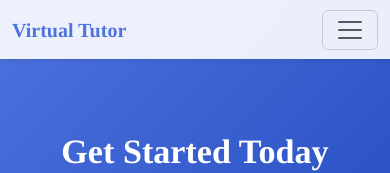
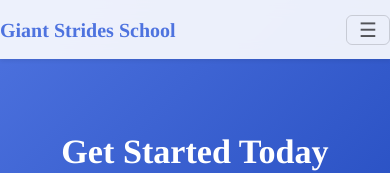
Before and after one commit to Emmycode24/virtual-tutor, a React (Create React App) app: page /virtual-tutor/signup in a window 390 px wide. Shown: the top 173 px of the page. Built offline with nearby package versions, Linux system fonts and the light colour scheme; a web font is replaced by a local one.

Commit message:
new changes

```diff
--- a/src/about.js
+++ b/src/about.js
@@ -29,7 +29,7 @@ export default function About() {
 			>
 				<Container>
 					<h1 className=" fw-bold " data-aos="fade-up">
-						About Virtual Tutor
+						About Giant Strides School
 					</h1>
 					<p className="lead fw-semibold" data-aos="fade-up" data-aos-delay="100">
 						Empowering students and educators to reach their full potential
@@ -44,7 +44,7 @@ export default function About() {
 						<Col md={6} data-aos="fade-right">
 							<h2 className="fw-bold mb-4">Our Story</h2>
 							<p className="mb-3 fs-4">
-								Founded with a vision to revolutionize online education, Virtual-Tutor brings together experienced educators, modern technology, and a passion for student success.
+								Founded with a vision to revolutionize online education, Giant Stride School brings together experienced educators, modern technology, and a passion for student success.
 							</p>
 							<p className="mb-3  fs-4">
 								With a team of over 80 dedicated tutors across different subjects and year groups, we provide structured, curriculum-aligned teaching to students preparing for national and international examinations, including UK 11+ Grammar School Entrance Exams, SATs, and Primary/Secondary curriculum support.
--- a/src/footer.js
+++ b/src/footer.js
@@ -1,5 +1,6 @@
 import React, { useEffect, useState } from "react";
 import { Container, Row, Col } from "react-bootstrap";
+import { FaHome, FaInfoCircle, FaCogs, FaComments, FaEnvelope, FaPhone, FaInstagram, FaFacebook, FaLinkedin } from "react-icons/fa";
 
 export default function Footer() {
   const currentYear = new Date().getFullYear();
@@ -55,25 +56,26 @@ export default function Footer() {
           <Col md={4} className="mb-4 mb-md-0">
             <h5 className="fw-bold mb-3">Quick Links</h5>
             <ul className="list-unstyled">
-              <li><a href="#home" className="text-white text-decoration-none">Home</a></li>
-              <li><a href="/about" className="text-white text-decoration-none">About</a></li>
-                           <li><a href="#testimonials" className="text-white text-decoration-none">Testimonials</a></li>
-              <li><a href="#contact" className="text-white text-decoration-none">Contact</a></li>
+              <li><a href="#home" className="text-white text-decoration-none"><FaHome /> Home</a></li>
+              <li><a href="/about" className="text-white text-decoration-none"><FaInfoCircle /> About</a></li>
+              <li><a href="#services" className="text-white text-decoration-none"><FaCogs /> Services</a></li>
+              <li><a href="#testimonials" className="text-white text-decoration-none"><FaComments /> Testimonials</a></li>
+              <li><a href="#contact" className="text-white text-decoration-none"><FaEnvelope /> Contact</a></li>
             </ul>
           </Col>
           <Col md={4}>
             <h5 className="fw-bold mb-3">Contact Us</h5>
             <p>
-              Email: <a href="mailto:info@virtualtutor.com" className="text-white text-decoration-none">info@virtualtutor.com</a>
+              <FaEnvelope /> Email: <a href="mailto:info@virtualtutor.com" className="text-white text-decoration-none">info@virtualtutor.com</a>
             </p>
             <p>
-              Phone: <a href="tel:+447949626406" className="text-white text-decoration-none">+44 7949 626 406</a>
+              <FaPhone /> Phone: <a href="tel:+447949626406" className="text-white text-decoration-none">+44 7949 626 406</a>
             </p>
             <p>
               <strong>Follow Us:</strong><br />
-              <a href="https://instagram.com/theclassytishaa" className="text-white text-decoration-none me-2">Instagram</a>
-              <a href="https://facebook.com/theclassytisha" className="text-white text-decoration-none me-2">Facebook</a>
-              <a href="https://linkedin.com/company/classy-tisha" className="text-white text-decoration-none">LinkedIn</a>
+              <a href="https://instagram.com/theclassytishaa" className="text-white text-decoration-none me-2"><FaInstagram /> Instagram</a>
+              <a href="https://facebook.com/theclassytisha" className="text-white text-decoration-none me-2"><FaFacebook /> Facebook</a>
+              <a href="https://linkedin.com/company/classy-tisha" className="text-white text-decoration-none"><FaLinkedin /> LinkedIn</a>
             </p>
           </Col>
         </Row>
--- a/src/hero.js
+++ b/src/hero.js
@@ -7,9 +7,8 @@ export default function Hero() {
   return (
     <section
       id="home"
-      className="hero d-flex align-items-center text-center text-white"
+      className="hero responsive-hero d-flex align-items-center text-center text-white"
       style={{
-        minHeight: "90vh",
         background: "linear-gradient(135deg, #4e73df 0%, #224abe 100%)",
         position: "relative",
         display: "flex",
--- a/src/navbar.js
+++ b/src/navbar.js
@@ -6,6 +6,7 @@ import "aos/dist/aos.css";
 
 export default function Navbar() {
   const [navbarBg, setNavbarBg] = useState(false);
+  const [expanded, setExpanded] = useState(false);
   const location = useLocation();
 
   useEffect(() => {
@@ -29,14 +30,18 @@ export default function Navbar() {
       fixed="top"
       className={`navbar-custom shadow-sm ${navbarBg ? "navbar-bg" : ""}`}
       style={{ zIndex: 1200, position: 'fixed', top: 0, left: 0, right: 0, width: '100%' }}
+      onToggle={(expanded) => setExpanded(expanded)}
+      expanded={expanded}
     >
-      <Container>
+      <Container fluid style={{ paddingLeft: 0, paddingRight: 0 }}>
           <BSNav.Brand as={Link} to="/#hero">
             <span style={{ fontWeight: "bold", color: "#4e73df", fontSize: "20px" }}>
-              Virtual Tutor
+              Giant Strides School
             </span>
           </BSNav.Brand>
-        <BSNav.Toggle aria-controls="main-nav" />
+        <BSNav.Toggle aria-controls="main-nav">
+          {expanded ? '✕' : '☰'}
+        </BSNav.Toggle>
         <BSNav.Collapse id="main-nav">
           <Nav className="ms-auto gap-3 align-items-center">
             <Nav.Link as={Link} to="/#hero" active={location.pathname === "/"}>Home</Nav.Link>
--- a/src/styles.css
+++ b/src/styles.css
@@ -145,6 +145,16 @@ footer a:hover { color: var(--primary-2); text-decoration: none; }
   .display-3 { font-size: 2rem; }
 }
 
+.responsive-hero {
+  min-height: 90vh;
+}
+
+@media (max-width: 767px) {
+  .responsive-hero {
+    min-height: 80vh;
+  }
+}
+
 .btn-primary:hover {
   background-color: #224abe;
   border-color: #224abe;
```
